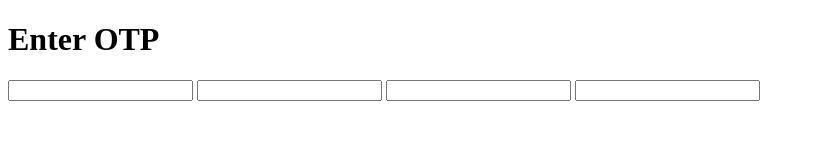
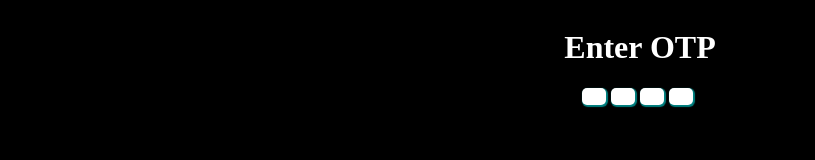
Before and after one commit to gopalbasak1/Expire-OTP-Generate, a plain HTML site: page index.html in a window 1280 px wide. Shown: the whole page, without its empty margins (0-815 px from the left). Drawn offline with Linux system fonts and the light colour scheme.

Commit message:
add css file to html tag for style

```diff
--- a/index.html
+++ b/index.html
@@ -4,21 +4,24 @@
     <meta charset="UTF-8">
     <meta name="viewport" content="width=device-width, initial-scale=1.0">
     <title>Expire OTP Generate</title>
+
+    <link rel="stylesheet" href="style.css">
 </head>
 <body>
-    <div id="opt-box-id" class="otp-box-container">
+    <div id="otp-box-id" class="otp-box-container">
+
         <h1>Enter OTP</h1>
 
         <div id="otp-box-list-id" class="otp-box-list">
-            <input type="text" class="opt-box" maxlength="1">
-            <input type="text" class="opt-box" maxlength="1">
-            <input type="text" class="opt-box" maxlength="1">
-            <input type="text" class="opt-box" maxlength="1">
+            <input type="text" class="otp-box" maxlength="1">
+            <input type="text" class="otp-box" maxlength="1">
+            <input type="text" class="otp-box" maxlength="1">
+            <input type="text" class="otp-box" maxlength="1">
         </div>
 
-        <p id="generated-otp-id" class="generate-otp"></p>
+        <p id="generate-otp-id" class="generate-otp"></p>
 
-        <p id="result-id" class="otp-validation-message"></p>
+        <p id="result-id" class="ptp-validate-message"></p>
 
     </div>
 </body>
--- /dev/null
+++ b/style.css
@@ -0,0 +1,24 @@
+body{
+    background: #000;
+    color:#fff;
+}
+
+.otp-box-container{
+    display: flex;
+    flex-direction: column;
+    justify-content: center;
+    align-items: center;
+}
+
+.otp-box-list{
+    display: flex;
+}
+
+.otp-box-list .otp-box{
+    width: 20px;
+    margin-right: 5px;
+    text-align: center;
+    box-shadow: 1px 1px 1px 1px teal;
+    border: none;
+    border-radius: 5px;
+}
```
